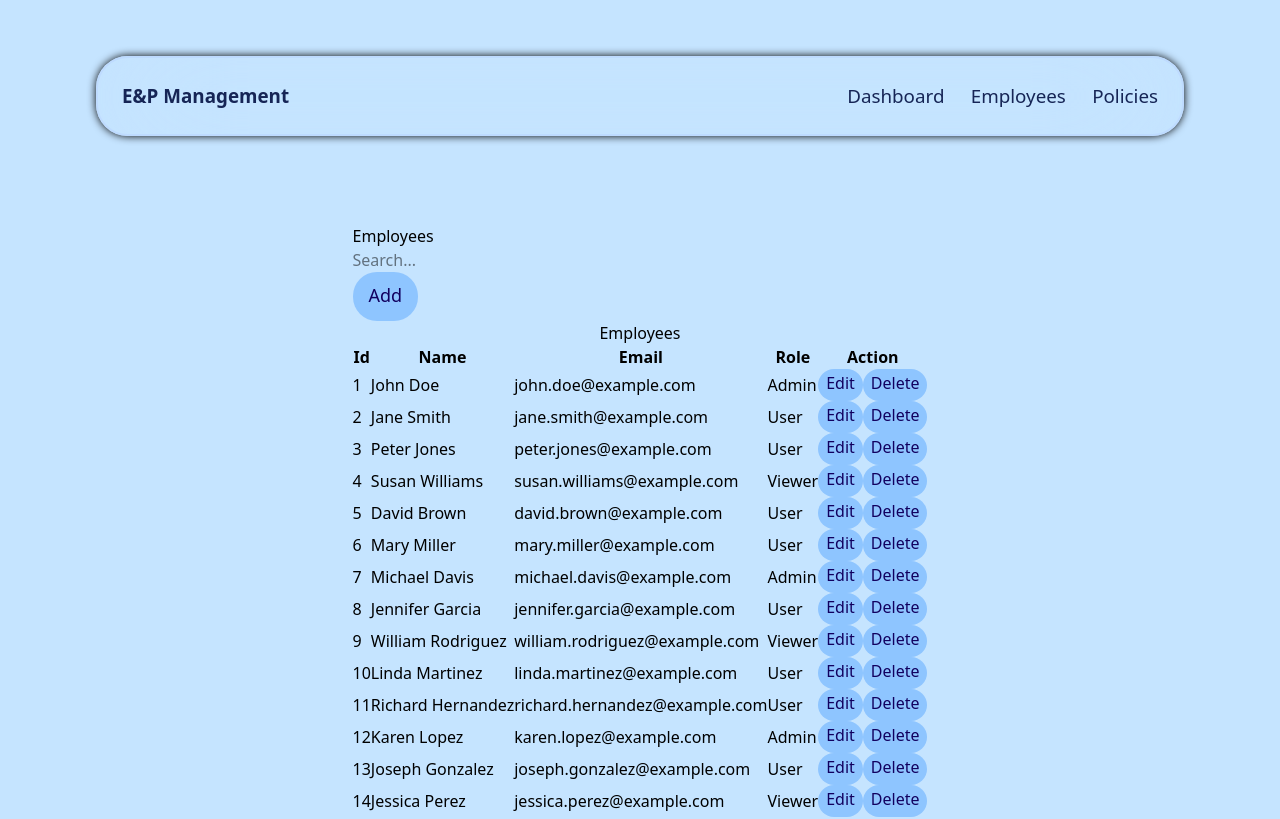
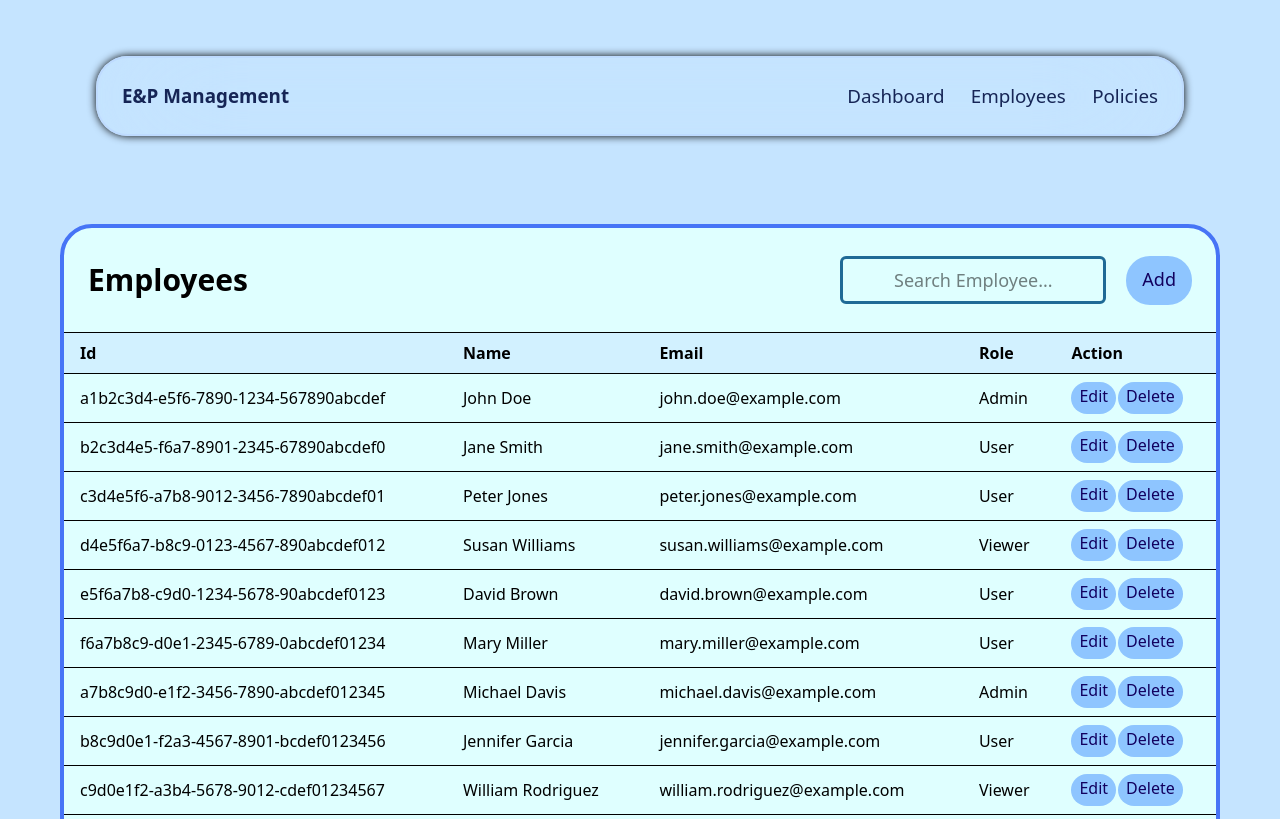
Before and after one commit to MohdShahulMalik/User-Policy-Management, a React (Vite) app in the folder frontend/: page /employees in a window 1280 px wide. Shown: the top 819 px of the page. Built offline with nearby package versions, Linux system fonts and the light colour scheme.

Commit message:
The styling is done for the Header and for the Table as well Alhadulillah, now I just have to make the search bar work and imitate the Employees page to create the policies page InShaAllah

```diff
--- a/frontend/src/components/Header.tsx
+++ b/frontend/src/components/Header.tsx
@@ -11,12 +11,12 @@ interface HeaderProps {
 export default function Header(props: HeaderProps) {
   const clientClassName = `${props.className}` || "";
   return (
-    <header className={clsx("app-header", clientClassName)}>
-      <div className="header-left">
+    <header className={clsx("app-header", clientClassName, "w-[90svw] flex justify-between h-[13svh] py-4 px-6 items-center")}>
+      <h1 className="font-bold text-3xl">
         {props.children}
-      </div>
-      <div className="header-right">
-        <SearchInput />
+      </h1>
+      <div className="flex gap-5 w-[30%] justify-end">
+        <SearchInput/>
         {props.button}
       </div>
     </header>
--- a/frontend/src/components/SearchInput.tsx
+++ b/frontend/src/components/SearchInput.tsx
@@ -10,8 +10,8 @@ export default function SearchInput(props: SearchInputProps) {
     <div className={clsx("search-input-container", clientClassName)}>
       <input
         type="text"
-        placeholder="Search..."
-        className="search-input"
+        placeholder="Search Employee..."
+        className="h-12 text-[1.125rem] text-center border-3 border-border-2 rounded-md focus:outline-none focus:ring-3 focus:ring-focus-ring focus:border-transparent transition-colors"
       />
     </div>
   );
--- a/frontend/src/components/Table.tsx
+++ b/frontend/src/components/Table.tsx
@@ -1,3 +1,4 @@
+import clsx from "clsx";
 import type { Employees, Policies } from "../types/tables";
 import Button from "./Button";
 
@@ -45,8 +46,7 @@ export default function Table(props: TableProps) {
   const headers = getHeaders(props.tableName);
 
   return (
-    <table className={props.className}>
-      <caption>{props.tableName}</caption>
+    <table className={clsx(props.className, "w-[90svw] rounded-2xl")}>
       <colgroup>
         {headers.map((header, index) => (
           <col
@@ -57,20 +57,22 @@ export default function Table(props: TableProps) {
       </colgroup>
 
       <thead>
-        <tr>
+        <tr className="border-b bg-surface-800">
           {headers.map((header, index) => (
-            <th key={index}>{header.display}</th>
+            <th key={index} className="text-left px-4 py-2">
+              {header.display}
+            </th>
           ))}
         </tr>
       </thead>
 
       <tbody>
         {props.tableData.map((row, rowIndex) => (
-          <tr key={getNestedValue(row, "id") || rowIndex}>
+          <tr className="border-b" key={getNestedValue(row, "id") || rowIndex}>
             {headers.map((header, colIndex) => (
-              <td key={colIndex}>
+              <td key={colIndex} className="px-4 py-2">
                 {header.isAction ? (
-                  <article>
+                  <article className="flex gap-0.5">
                     <Button
                       text="Edit"
                       size="small"
--- a/frontend/src/pages/Employees.tsx
+++ b/frontend/src/pages/Employees.tsx
@@ -14,85 +14,85 @@ import type { Employees } from "../types/tables";
 export default function Employees() {
   const [employeesData, setEmployeesData] = useState<Employees[]>([
     {
-      id: { tb: "employees", id: { String: "1" } },
+      id: { tb: "employees", id: { String: "a1b2c3d4-e5f6-7890-1234-567890abcdef" } },
       name: { first_name: "John", last_name: "Doe" },
       email: "john.doe@example.com",
       role: "Admin",
     },
     {
-      id: { tb: "employees", id: { String: "2" } },
+      id: { tb: "employees", id: { String: "b2c3d4e5-f6a7-8901-2345-67890abcdef0" } },
       name: { first_name: "Jane", last_name: "Smith" },
       email: "jane.smith@example.com",
       role: "User",
     },
     {
-      id: { tb: "employees", id: { String: "3" } },
+      id: { tb: "employees", id: { String: "c3d4e5f6-a7b8-9012-3456-7890abcdef01" } },
       name: { first_name: "Peter", last_name: "Jones" },
       email: "peter.jones@example.com",
       role: "User",
     },
     {
-      id: { tb: "employees", id: { String: "4" } },
+      id: { tb: "employees", id: { String: "d4e5f6a7-b8c9-0123-4567-890abcdef012" } },
       name: { first_name: "Susan", last_name: "Williams" },
       email: "susan.williams@example.com",
       role: "Viewer",
     },
     {
-      id: { tb: "employees", id: { String: "5" } },
+      id: { tb: "employees", id: { String: "e5f6a7b8-c9d0-1234-5678-90abcdef0123" } },
       name: { first_name: "David", last_name: "Brown" },
       email: "david.brown@example.com",
       role: "User",
     },
     {
-      id: { tb: "employees", id: { String: "6" } },
+      id: { tb: "employees", id: { String: "f6a7b8c9-d0e1-2345-6789-0abcdef01234" } },
       name: { first_name: "Mary", last_name: "Miller" },
       email: "mary.miller@example.com",
       role: "User",
     },
     {
-      id: { tb: "employees", id: { String: "7" } },
+      id: { tb: "employees", id: { String: "a7b8c9d0-e1f2-3456-7890-abcdef012345" } },
       name: { first_name: "Michael", last_name: "Davis" },
       email: "michael.davis@example.com",
       role: "Admin",
     },
     {
-      id: { tb: "employees", id: { String: "8" } },
+      id: { tb: "employees", id: { String: "b8c9d0e1-f2a3-4567-8901-bcdef0123456" } },
       name: { first_name: "Jennifer", last_name: "Garcia" },
       email: "jennifer.garcia@example.com",
       role: "User",
     },
     {
-      id: { tb: "employees", id: { String: "9" } },
+      id: { tb: "employees", id: { String: "c9d0e1f2-a3b4-5678-9012-cdef01234567" } },
       name: { first_name: "William", last_name: "Rodriguez" },
       email: "william.rodriguez@example.com",
       role: "Viewer",
     },
     {
-      id: { tb: "employees", id: { String: "10" } },
+      id: { tb: "employees", id: { String: "d0e1f2a3-b4c5-6789-0123-def012345678" } },
       name: { first_name: "Linda", last_name: "Martinez" },
       email: "linda.martinez@example.com",
       role: "User",
     },
     {
-      id: { tb: "employees", id: { String: "11" } },
+      id: { tb: "employees", id: { String: "e1f2a3b4-c5d6-7890-1234-ef0123456789" } },
       name: { first_name: "Richard", last_name: "Hernandez" },
       email: "richard.hernandez@example.com",
       role: "User",
     },
     {
-      id: { tb: "employees", id: { String: "12" } },
+      id: { tb: "employees", id: { String: "f2a3b4c5-d6e7-8901-2345-f01234567890" } },
       name: { first_name: "Karen", last_name: "Lopez" },
       email: "karen.lopez@example.com",
       role: "Admin",
     },
     {
-      id: { tb: "employees", id: { String: "13" } },
+      id: { tb: "employees", id: { String: "a3b4c5d6-e7f8-9012-3456-01234567890a" } },
       name: { first_name: "Joseph", last_name: "Gonzalez" },
       email: "joseph.gonzalez@example.com",
       role: "User",
     },
     {
-      id: { tb: "employees", id: { String: "14" } },
+      id: { tb: "employees", id: { String: "b4c5d6e7-f8a9-0123-4567-1234567890ab" } },
       name: { first_name: "Jessica", last_name: "Perez" },
       email: "jessica.perez@example.com",
       role: "Viewer",
@@ -164,7 +164,7 @@ export default function Employees() {
   };
 
   return (
-    <section>
+    <section className="border-4 rounded-4xl border-border-default bg-surface-700">
       <article>
         <Header
           button={
@@ -172,12 +172,14 @@ export default function Employees() {
               size="medium"
               text="Add"
               onClick={handleOpenAddEmployeeModal}
+              className="h-[70%] w-[25%]"
             />
           }
         >
           Employees
         </Header>
       </article>
+      <hr />
       <article>
         <Table
           tableName="Employees"
--- a/frontend/src/styles/main.css
+++ b/frontend/src/styles/main.css
@@ -18,6 +18,7 @@
   /* Light mode - Border colors */
   --color-border-default: oklch(0.6 0.2 266);
   --color-border-muted: oklch(0.7 0.2 266);
+  --color-border-2: oklch(0.5 0.1 240);
 
   /* Semantic/state colors (same for both modes) */
   --color-primary: oklch(0.4 0.2 266);
@@ -26,6 +27,7 @@
   --color-warning: oklch(0.5 0.2 100);
   --color-success: oklch(0.5 0.2 160);
   --color-info: oklch(0.5 0.2 260);
+  --color-focus-ring: oklch(0.6 0.15 240);
 }
 
 /* Dark mode overrides */
@@ -39,12 +41,14 @@
     --color-accent: oklch(0.5 0.2 266);
     --color-border-default: oklch(0.4 0.2 266);
     --color-border-muted: oklch(0.3 0.2 266);
+    --color-border-2: oklch(0.4 0.1 240);
     --color-primary: oklch(0.76 0.2 266);
     --color-secondary: oklch(0.76 0.2 86);
     --color-danger: oklch(0.7 0.2 30);
     --color-warning: oklch(0.7 0.2 100);
     --color-success: oklch(0.7 0.2 160);
     --color-info: oklch(0.5 0.2 260);
+    --color-focus-ring: oklch(0.7 0.2 240);
   }
 }
 
```
